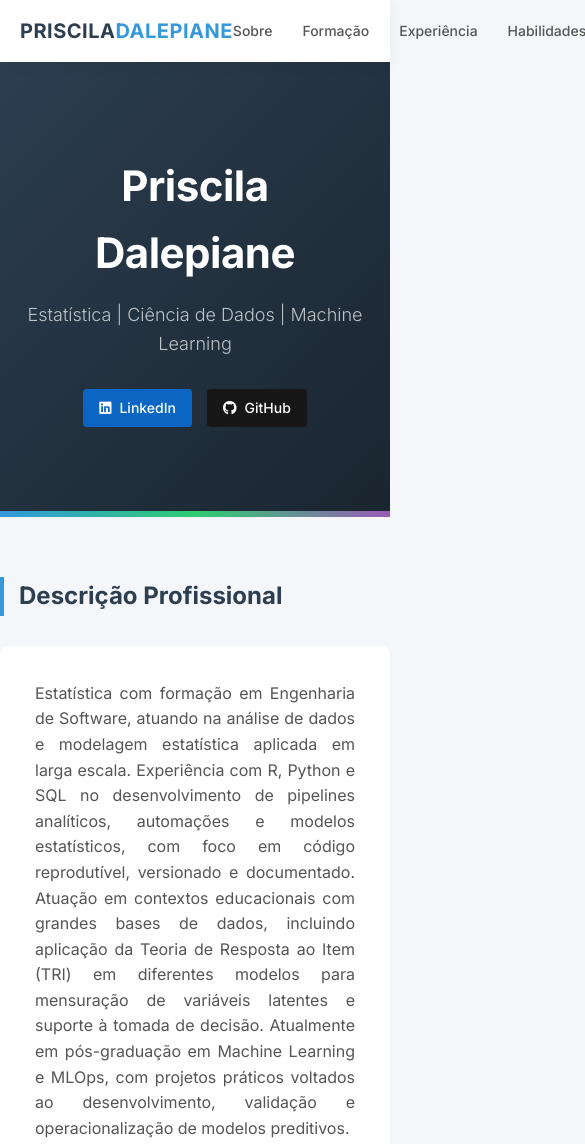
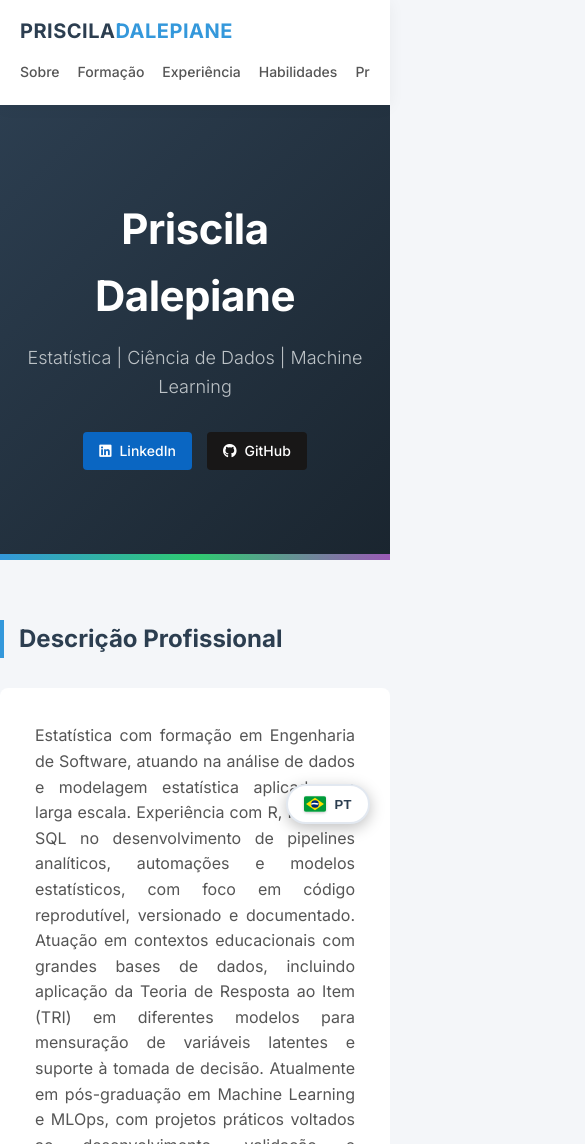
Before and after one commit to prisciladalepiane/curriculo, a plain HTML site: page index.html in a window 390 px wide. Shown: the top 1144 px of the page, 585 px wide, since content can reach past the window. Drawn offline with Linux system fonts and the light colour scheme.

Commit message:
Correçao para celular

```diff
--- a/style.css
+++ b/style.css
@@ -42,20 +42,12 @@
             align-items: center;
             gap: 20px;
         }
-        @media (max-width: 768px) {
-            .nav-container {
-                display: flex;
-                padding: 15px 20px;
-            }
-            .nav-links {
-                display: none;
-            }
-        }
         .logo {
             font-size: 20px;
             font-weight: 700;
             color: #2c3e50;
             letter-spacing: 0.5px;
+            white-space: nowrap;
         }
         .logo span {
             color: #3498db;
@@ -69,9 +61,40 @@
             font-size: 14px;
             font-weight: 500;
             color: #555;
+            white-space: nowrap;
         }
         .nav-links a:hover {
             color: #3498db;
+        }
+
+        /* Responsive Navbar & Layout for Mobile */
+        @media (max-width: 768px) {
+            .nav-container {
+                flex-direction: column;
+                align-items: flex-start;
+                gap: 12px;
+                padding: 15px 20px;
+            }
+            .nav-right {
+                width: 100%;
+                overflow-x: auto;
+                -webkit-overflow-scrolling: touch;
+                padding-bottom: 5px;
+            }
+            .nav-links {
+                gap: 18px;
+            }
+            /* Floating Language Button on Mobile */
+            .lang-switch-btn {
+                position: fixed;
+                bottom: 20px;
+                right: 20px;
+                z-index: 9999;
+                box-shadow: 0 4px 15px rgba(0, 0, 0, 0.25) !important;
+                background: #ffffff !important;
+                padding: 10px 16px !important;
+                border-radius: 30px !important;
+            }
         }
 
         /* Language Switcher Button */
```
